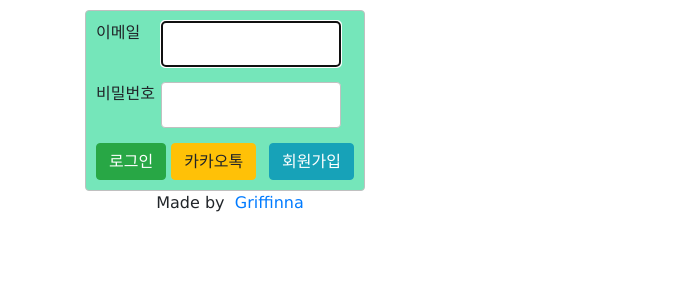
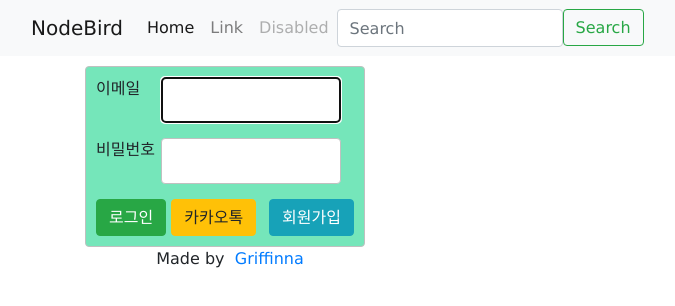
Before and after one commit to griffinna/nodebird, a website: page views/layout.html in a window 1280 px wide. Shown: the whole page, without its empty margins (0-675 px from the left). Drawn offline with nearby package versions, Linux system fonts and the light colour scheme; files that its build step writes are made by us from their sources.

Commit message:
Add: nav

```diff
--- a/views/layout.html
+++ b/views/layout.html
@@ -9,6 +9,32 @@
     <link rel="stylesheet" href="https://stackpath.bootstrapcdn.com/bootstrap/4.1.3/css/bootstrap.min.css" integrity="sha384-MCw98/SFnGE8fJT3GXwEOngsV7Zt27NXFoaoApmYm81iuXoPkFOJwJ8ERdknLPMO" crossorigin="anonymous">
   </head>
   <body>
+    <nav class="navbar navbar-expand-lg navbar-light bg-light">
+      <div class="container-fluid">
+        <button class="navbar-toggler" type="button" data-bs-toggle="collapse" data-bs-target="#navbarTogglerDemo03" aria-controls="navbarTogglerDemo03" aria-expanded="false" aria-label="Toggle navigation">
+          <span class="navbar-toggler-icon"></span>
+        </button>
+        <a class="navbar-brand" href="/">NodeBird</a>
+        <div class="collapse navbar-collapse" id="navbarTogglerDemo03">
+          <ul class="navbar-nav me-auto mb-2 mb-lg-0">
+            <li class="nav-item">
+              <a class="nav-link active" aria-current="page" href="#">Home</a>
+            </li>
+            <li class="nav-item">
+              <a class="nav-link" href="#">Link</a>
+            </li>
+            <li class="nav-item">
+              <a class="nav-link disabled" href="#" tabindex="-1" aria-disabled="true">Disabled</a>
+            </li>
+          </ul>
+          <form class="d-flex">
+            <input class="form-control me-2" type="search" placeholder="Search" aria-label="Search">
+            <button class="btn btn-outline-success" type="submit">Search</button>
+          </form>
+        </div>
+      </div>
+    </nav>
+
     <div class="container">
       <div class="profile-wrap">
         <div class="profile">
```
